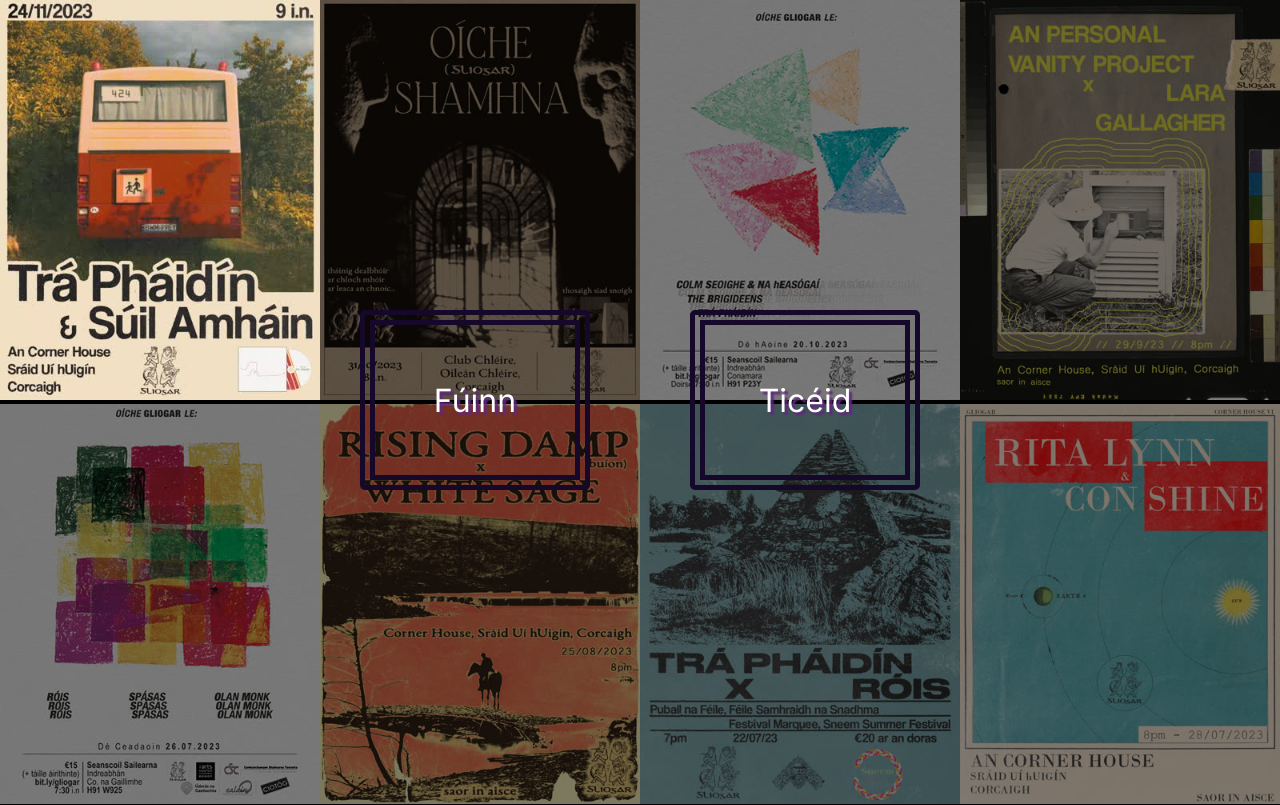
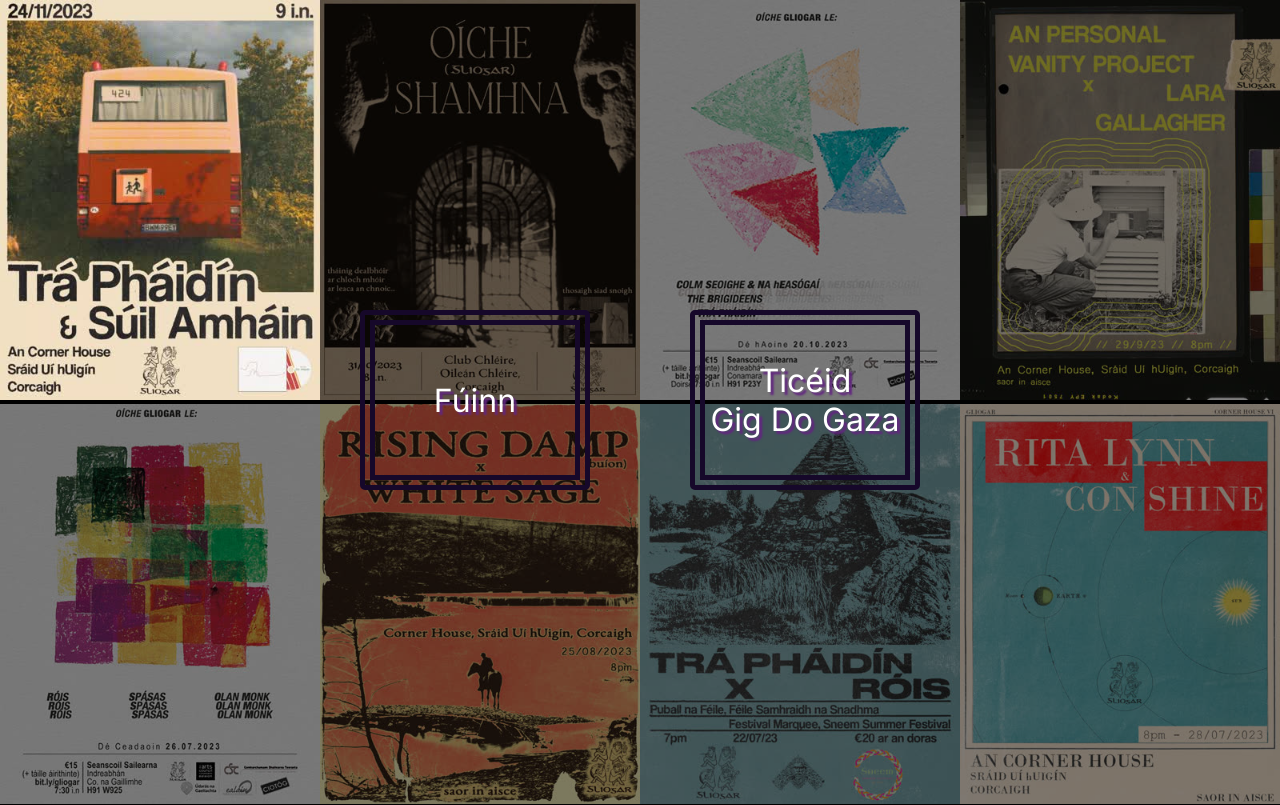
Before and after one commit to rwjhughes/gliogar, a Next.js app: page / in a window 1280 px wide. Shown: the top 805 px of the page. Built offline with nearby package versions, Linux system fonts and the light colour scheme.

Commit message:
gig do gaza

```diff
--- a/app/page.js
+++ b/app/page.js
@@ -28,8 +28,10 @@ const Index = () => {
             <a href="https://instagram.com/gliogar_" target="_blank">@gliogar_</a></div>
         </div>
         <div className={styles.content}>
-          <div className={styles.title}>Ticéid</div>
-          <div className={styles.tooltip}>diabhal ticéid don am anois</div>
+          <a href="http://bit.ly/gigdogaza"><div className={styles.title}>Ticéid<br />Gig Do Gaza</div>
+          </a>
+
+          {/* <div className={styles.tooltip}>diabhal ticéid don am anois</div> */}
         </div>
       </div>
     </div>
--- a/app/page.module.css
+++ b/app/page.module.css
@@ -64,6 +64,8 @@
 }
 
 .title {
+  text-align: center;
+  font-weight: normal;
   font-size: 24pt;
   color: #fff;
   text-shadow: 3px 3px 2px rgb(98, 38, 128);
```
